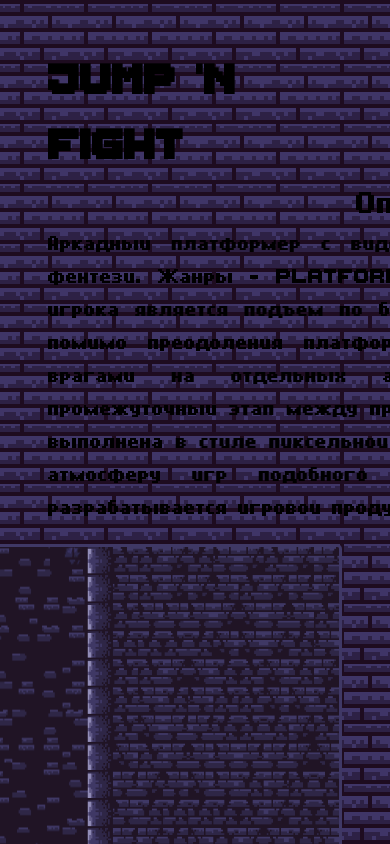
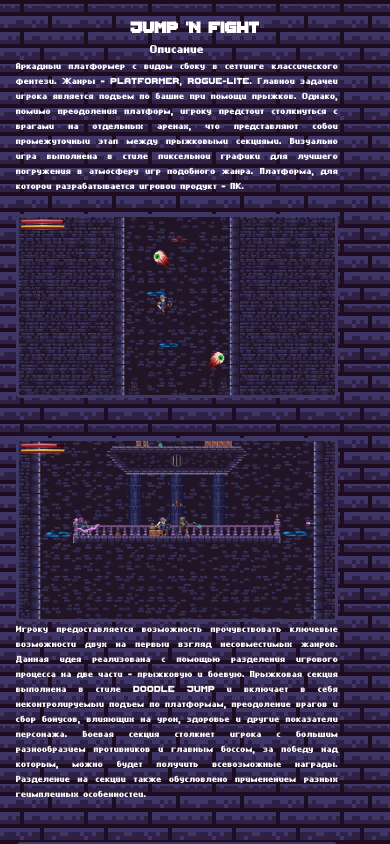
Before and after one commit to MaksimBaturin/Jump-Fight_Website, a Next.js app: page / in a window 390 px wide. Shown: the top 844 px of the page. Built offline with nearby package versions, Linux system fonts and the light colour scheme.

Commit message:
Fixed UI

```diff
--- a/src/app/page.js
+++ b/src/app/page.js
@@ -10,18 +10,12 @@ export default function Home() {
             <h1 className={styles.text}>Jump 'n Fight</h1>
             <div className={styles.content}>
                 <div className={styles.description}>
-                  <p className={styles.descriptionHeader}>
-                      Описание
-                  </p>
+                    <p className={styles.descriptionHeader}>Описание</p>
                     <p className={styles.descriptionContent}>
-                      Аркадный платформер с видом сбоку в сеттинге классического фентези. Жанры - platformer,
-                      rogue-lite.
-                      Главной задачей игрока является подъем по башне при помощи прыжков. Однако, помимо преодоления
-                      платформ,
-                      игроку предстоит столкнуться с врагами на отдельных аренах, что представляют собой промежуточный
-                      этап
-                      между прыжковыми секциями. Визуально игра выполнена в стиле пиксельной графики для лучшего
-                      погружения
+                        Аркадный платформер с видом сбоку в сеттинге классического фентези. Жанры - platformer, rogue-lite.
+                        Главной задачей игрока является подъем по башне при помощи прыжков. Однако, помимо преодоления платформ,
+                        игроку предстоит столкнуться с врагами на отдельных аренах, что представляют собой промежуточный этап
+                        между прыжковыми секциями. Визуально игра выполнена в стиле пиксельной графики для лучшего погружения
                         в атмосферу игр подобного жанра. Платформа, для которой разрабатывается игровой продукт - ПК.
                     </p>
                 </div>
@@ -35,7 +29,7 @@ export default function Home() {
                         возможности двух на первый взгляд несовместимых жанров.
                         Данная идея реализована с помощью разделения игрового процесса
                         на две части - прыжковую и боевую. Прыжковая секция выполнена
-                      в стиле Doodle Jump и включает в себя неконролируемый подъем по платформам,
+                        в стиле Doodle Jump и включает в себя неконтролируемый подъем по платформам,
                         преодоление врагов и сбор бонусов, влияющих на урон, здоровье и другие показатели
                         персонажа. Боевая секция столкнет игрока с большим разнообразием противников
                         и главным боссом, за победу над которым, можно будет получить всевозможные награды.
@@ -65,8 +59,7 @@ export default function Home() {
                         <a className={styles.a} href={"https://github.com/EmirBuzhurov"}>Emir Buzhurov</a>
                     </li>
                     <p className={styles.descriptionContent}>
-                      Скачать игру можно тут: <a className={styles.a}
-                                                 href={"https://github.com/DmitriySkiba/Jump-Fight/releases"}>Ссылка</a>
+                        Скачать игру можно тут: <a className={styles.a} href={"https://github.com/DmitriySkiba/Jump-Fight/releases"}>Ссылка</a>
                     </p>
                 </div>
             </div>
--- a/src/app/page.module.css
+++ b/src/app/page.module.css
@@ -1,47 +1,91 @@
+/* Общие стили для всех устройств */
 .main {
   display: flex;
   flex-direction: column;
   justify-content: flex-start;
-  align-items: flex-start;
-  padding: 3rem;
+  align-items: center; /* Выровняем по центру */
+  padding: 1rem;
   min-height: 100vh;
   background-image: url("../img/tile.png");
-
   background-repeat: repeat;
 }
-.content{
-  flex-direction: row;
+
+.content {
+  display: flex;
+  flex-direction: column;
   width: 100%;
-}
-.text{
-  align-self: center;
-  font-family: "ThaleahFat", "Bitcell", serif;
-  font-size: 64px;
+  margin-bottom: 20px;
 }
 
-.description{
+.text {
+  align-self: center;
+  color: #FFFFFF;
   font-family: "ThaleahFat", "Bitcell", serif;
-  float: left;
-  width: 760px;
-}
-.descriptionHeader{
   font-size: 48px;
-  text-align: center;
-}
-.descriptionContent{
-  font-family: "ThaleahFat", "Bitcell", serif;
-  font-size: 32px;
-  text-align: justify;
+  text-align: center; /* Выровняем текст по центру */
+  max-width: 90%; /* Установим максимальную ширину */
 }
 
-.descriptionImg{
-  float: right;
+.description {
+  font-family: "ThaleahFat", "Bitcell", serif;
+  width: 100%;
+  max-width: 100%;
+}
+
+.descriptionHeader {
+  font-size: 36px;
+  color: #FFFFFF;
+  text-align: center;
+  max-width: 90%; /* Установим максимальную ширину */
+}
+
+.descriptionContent {
+  font-family: "ThaleahFat", "Bitcell", serif;
+  font-size: 24px;
+  color: #FFFFFF;
+  text-align: justify;
+  max-width: 90%; /* Установим максимальную ширину */
+}
+
+.descriptionImg {
+  width: 100%;
+  height: auto;
   margin-top: 20px;
   border: #3f3865;
   border-radius: 5px;
   border-style: solid;
+  max-width: 90%; /* Установим максимальную ширину */
 }
 
-.a{
+.a {
   color: cornflowerblue;
 }
+
+/* Медиа-запросы для адаптации на мобильные устройства */
+@media (max-width: 768px) {
+  .text {
+    font-size: 36px;
+  }
+
+  .descriptionHeader {
+    font-size: 24px;
+  }
+
+  .descriptionContent {
+    font-size: 16px;
+  }
+}
+
+@media (max-width: 425px) {
+  .text {
+    font-size: 24px;
+  }
+
+  .descriptionHeader {
+    font-size: 18px;
+  }
+
+  .descriptionContent {
+    font-size: 14px;
+  }
+}
```
Lines whose indentation alone changed are shown as unchanged.
